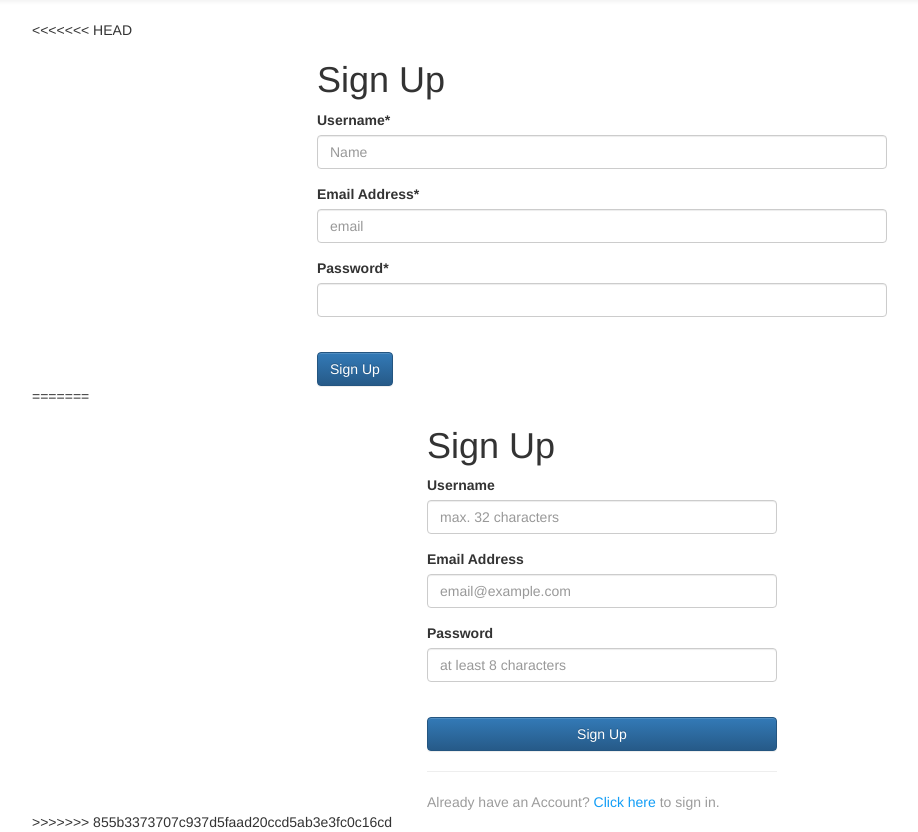
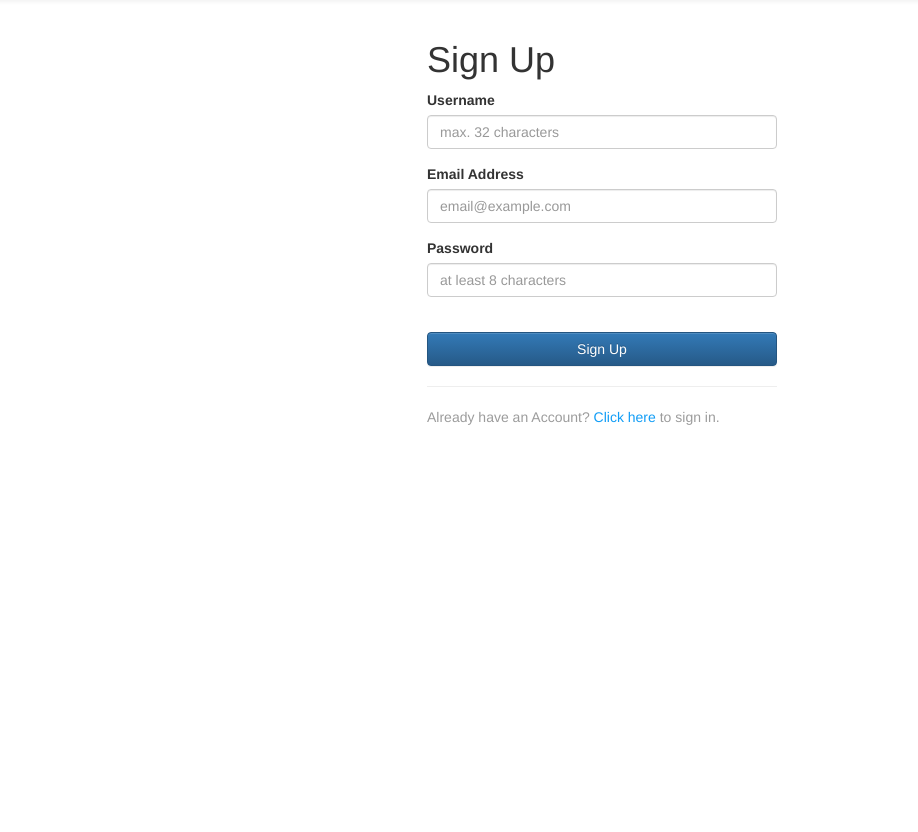
Before and after one commit to SNDjango/server, a Django app: page /signup in a window 1280 px wide. Shown: the part 52-884 px from the top of the page, without its empty margins (38-956 px from the left). After the commit the page ends 477 px from the top, so only its background shows below. Run offline with Django 3.2, Linux system fonts and the light colour scheme; some libraries are stand-ins or nearby versions.

Commit message:
confilct management

```diff
--- a/snd/image_board/templates/base.html
+++ b/snd/image_board/templates/base.html
@@ -5,7 +5,7 @@
         <meta charset="utf-8"/>
         <meta name="viewport" content="width=device-width, initial-scale=1">
 
-        <title>Social Network</title>
+        <title>{% block title %}Social Network{% endblock %}</title>
 
         <link rel="stylesheet" href="{% static 'css/bootstrap.min.css' %}">
         <link rel="stylesheet" href="{% static 'css/bootstrap-theme.min.css' %}">
@@ -13,10 +13,6 @@
         {% block style %}
         {% endblock %}
 
-        <script src="{% static 'js/jquery-3.2.1.min.js' %}"></script>
-        <script src="{% static 'js/bootstrap.min.js' %}"></script>
-        {% block script %}
-        {% endblock %}
     </head>
     <body>
         <div class="container-fluid">
@@ -35,7 +31,6 @@
                 </div>
 
                 <div class="collapse navbar-collapse" id="newnav">Gag
-
                     {% if user.is_authenticated %}
                         <ul class="nav navbar-nav mr-auto">
                             <li class="{% block favorites_active %}{% endblock %}"><a href="{% url 'view_my_favorites' %}" class="nav-link">My Favorites</a></li>
@@ -57,8 +52,20 @@
         </div>
 
         <div class="container">
+                {% if messages %}
+                    {% for message in messages %}
+                        <div class="alert {% if message.tags %} {{ message.tags }} {% endif %}">
+                            {{ message }}
+                        </div>
+                    {% endfor %}
+                {% endif %}
+
             {% block body %}
             {% endblock %}
         </div>
+        <script src="{% static 'js/jquery-3.2.1.min.js' %}"></script>
+        <script src="{% static 'js/bootstrap.min.js' %}"></script>
+        {% block script %}
+        {% endblock %}
     </body>
 </html>
--- a/snd/image_board/templates/login.html
+++ b/snd/image_board/templates/login.html
@@ -24,6 +24,8 @@
         <p class="info-text">No Account?</p>
 		<a href="{% url 'signup' %}" class="btn btn-info lower-btn" style="width: 100%;">Sign Up</a>
 	</div>
+{% endblock %}
+{% block script %}
 {% if error_user %}
     <script>
         $(document).ready(function () {
--- a/snd/image_board/templates/signup.html
+++ b/snd/image_board/templates/signup.html
@@ -1,30 +1,6 @@
 {% extends 'base.html' %}
 {% block title%}signup{% endblock %}
 {% block body %}
-<<<<<<< HEAD
-        <div style="width: 50%;margin: 0 auto;">
-            <h1>Sign Up</h1>
-    		<form action="{% url 'signup' %}" method="post">
-                {% csrf_token %}
-    			<div class="form-group">
-    				<label for="user">Username*</label>
-    				<input type="text" class="form-control" name="user" id="user" maxlength="16" placeholder="Name", required>
-    			</div>
-    			<div class="form-group">
-    				<label for="email">Email Address*</label>
-    				<input type="email" class="form-control" name="email" id="email" maxlength="64" placeholder="email", required>
-    			</div>
-    			<div class="form-group">
-    				<label for="description">Password*</label>
-    				<input type="password" class="form-control" name="pwd" id="pwd" maxlength="64", required>
-    			</div>
-    			<div id="lower-btn">
-    				<button type="submit" class="btn btn-primary" value="Submit">Sign Up</button>
-    			</div>
-
-    		</form>
-		</div>
-=======
     <div style="width: 350px;margin: 0 auto;">
         <h1>Sign Up</h1>
 		<form action="{% url 'signup' %}" method="post">
@@ -52,6 +28,8 @@
         <hr />
         <p  class="info-text">Already have an Account? <a href="{% url 'login_page' %}" style="color: #119df6">Click here</a> to sign in.</p>
 	</div>
+{% endblock %}
+{% block script %}
     {% if error_user %}
         <script>
             $(document).ready(function () {
@@ -71,5 +49,4 @@
               });
         </script>
     {% endif %}
->>>>>>> 855b3373707c937d5faad20ccd5ab3e3fc0c16cd
 {% endblock %}
--- a/snd/image_board/views.py
+++ b/snd/image_board/views.py
@@ -9,7 +9,10 @@ from django.contrib.auth.views import redirect_to_login
 from django.conf import settings
 from django.core.validators import validate_email
 from django.core.exceptions import ValidationError
+from django.contrib import messages
+from PIL import Image
 
+from .models import ContentItem
 
 def index(request):
     return render(request, 'index.html')
@@ -29,6 +32,9 @@ def view_my_favorites(request):
     return render(request, 'favorites.html')
 
 def create_post(request):
+    if not request.user.is_authenticated:
+        return redirect('index')
+
     return render(request, 'createpost.html')
 
 
@@ -79,3 +85,35 @@ def signup(request):
 def logout_page(request):
     logout(request)
     return redirect('index')
+
+
+def upload(request):
+    if not request.user.is_authenticated:
+        messages.warning(request, 'You need to be authenticated to create a new post.')
+        return redirect('index')
+
+    if request.method == 'POST' and request.FILES['file'] and request.user:
+        submitted_title = request.POST.get('title', '<<post error>>')
+        submitted_description = request.POST.get('description', '<<post error>>')
+        submitted_file = request.FILES['file']
+        try:
+            if submitted_file.size > 5242880:
+                messages.error(request, 'File is too large. Max is 5MB')
+                raise ValueError("File is too large.")
+            trial_image = Image.open(submitted_file)
+            trial_image.verify()
+        except:
+            messages.error(request, 'File validation failed.')
+            return redirect('create_post')
+
+        try:
+            submitted_item = ContentItem(title=submitted_title, description=submitted_description, image=submitted_file, uploaded_by=request.user)
+            submitted_item.save()
+        except:
+            messages.error(request, 'Could not write to Database')
+            return redirect('create_post')
+        messages.success(request, 'Post created successfully.')
+        return redirect('create_post')
+    else:
+        messages.error(request, 'Bad request.')
+        return redirect('create_post')
```
Also changed, not shown: snd/image_board/models.py (+14 -14 lines), requirements.txt (line endings or trailing spaces), snd/db.sqlite3, snd/hello.png (deleted), snd/image_board/migrations/0002_auto_20170529_0101.py (added). Lines whose indentation alone changed are shown as unchanged.
